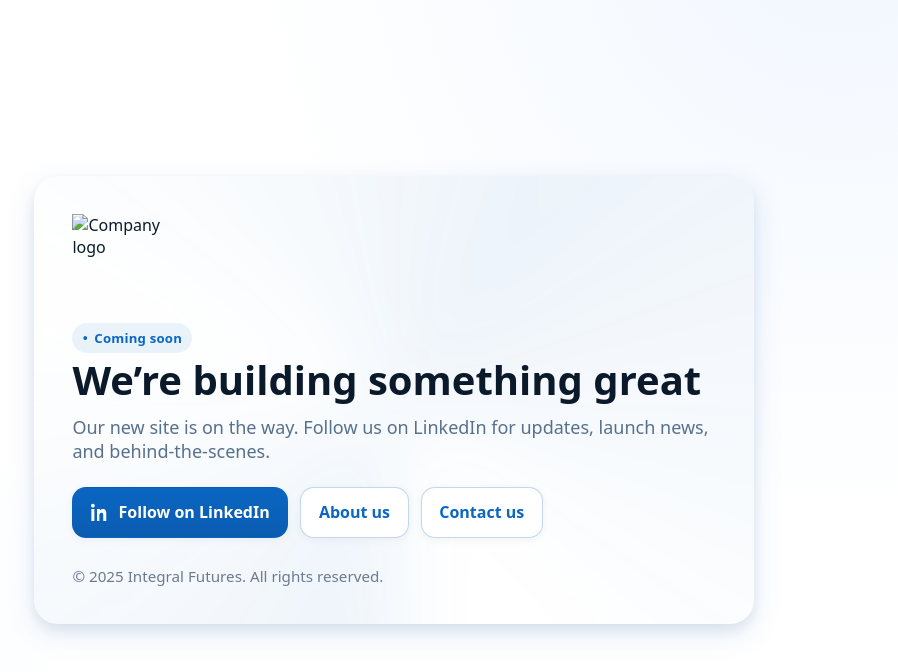
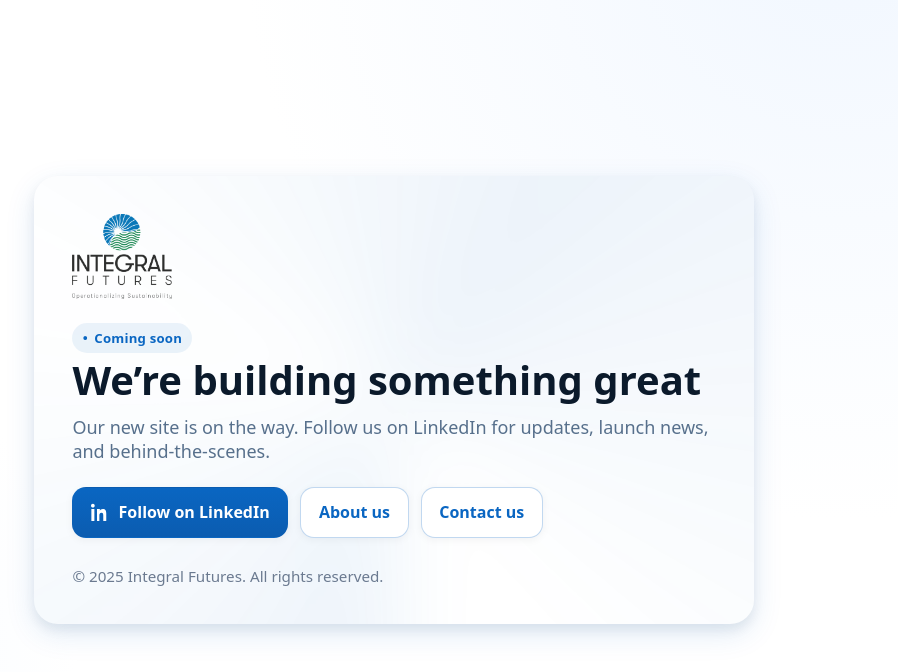
Before and after one commit to Webnetsolutions2020/integral-futures, a plain HTML site: page index.html in a window 1280 px wide. Shown: the whole page, without its empty margins (246-1144 px from the left). Drawn offline with Linux system fonts and the light colour scheme.

Commit message:
Update index.html

```diff
--- a/index.html
+++ b/index.html
@@ -172,7 +172,7 @@
 
       <header>
         <!-- Replace src with your logo file; fallback logo monogram shows your initials. -->
-        <img id="site-logo" src="images/integral-futures.png" alt="Company logo" width="100" height="85"  />
+        <img id="site-logo" src="integral-futures.png" alt="Company logo" width="100" height="85"  />
         <!-- <div class="logo" id="logo-fallback" aria-hidden="true">R</div> -->
         <!-- <div class="brand" id="brand-name">Reach</div> -->
       </header>
```
